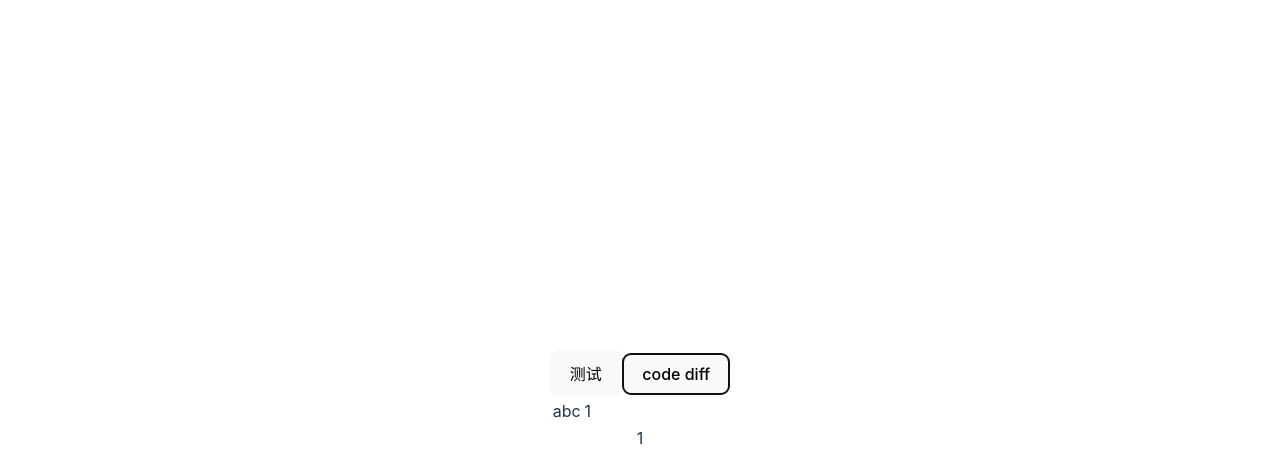
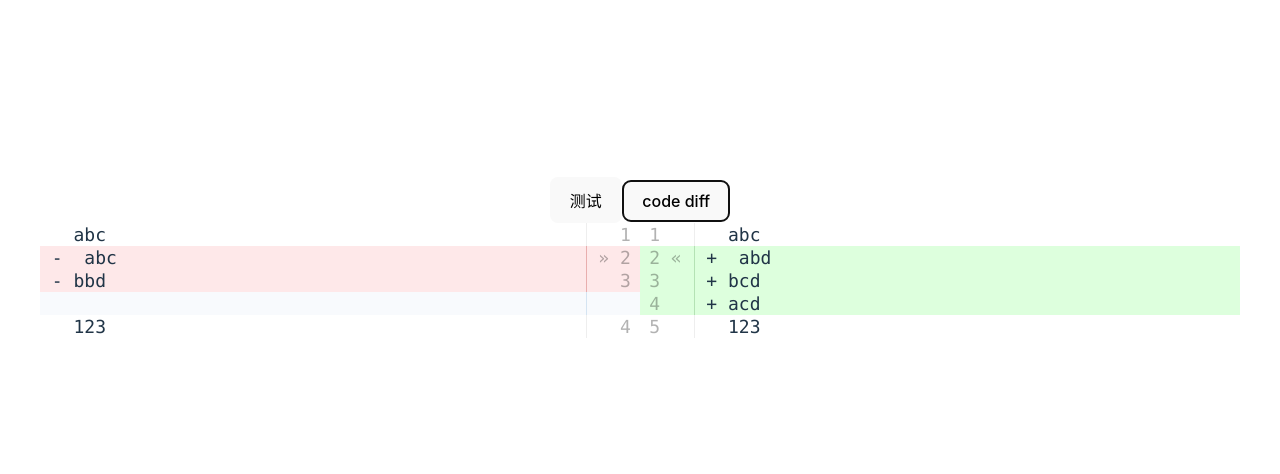
Before and after one commit to feiya1314/vue3-code-diff-merge, a Vue app: page / in a window 1280 px wide. Both pictures are taken after a click on the button "code diff". Shown: the top 474 px of the page. Built offline with nearby package versions, Linux system fonts and the light colour scheme.

Commit message:
添加对比样式

```diff
--- a/src/components/code-diff-merge/CodeDiffMerge.vue
+++ b/src/components/code-diff-merge/CodeDiffMerge.vue
@@ -1,9 +1,26 @@
 <template>
   <button @click="doDiffText('abc \n abd\nbcd\nacd\n123')">code diff</button>
 
-
-  <SideBySideLine :linesPair="linesPair" :numb="num"></SideBySideLine>
-
+  <div class="diff">
+    <div class="diff-wrapper">
+      <div class="diff-content">
+        <div class="diff-page diff-page-left">
+          <table class="diff-table">
+            <tbody>
+              <SideBySideLine v-for="(item, index) in linesPairs" :groupLines="item.oldLines" :groupSize="item.oldLines.length" position="left" :groupIndex="index"></SideBySideLine>
+            </tbody>
+          </table>
+        </div>
+        <div class="diff-page diff-page-right">
+          <table class="diff-table">
+            <tbody>
+              <SideBySideLine v-for="(item, index) in linesPairs" :groupLines="item.newLines" :groupSize="item.newLines.length" position="right" :groupIndex="index"></SideBySideLine>
+            </tbody>
+          </table>
+        </div>
+      </div>
+    </div>
+  </div>
 </template>
 
 <script setup lang="ts">
@@ -20,6 +37,32 @@ import SideBySideLine from './SideBySideLine.vue'
 import hljs from 'highlight.js'
 import { ref, reactive, toRefs } from "vue";
 
+const props = defineProps({
+  pageWidth: {
+    type: String,
+    default: "1200px",
+    required: false
+  },
+  pageHeight: {
+    type: String,
+    default: "400px",
+    required: false
+  },
+  fontSize: {
+    type: String,
+    default: "18px",
+    required: false
+  },
+  oldString: {
+    type: String,
+    required: false
+  },
+  newString: {
+    type: String,
+    required: false
+  },
+});
+
 // 定义外部参数，其他组件使用该组件时可以传的参数
 // https://cn.vuejs.org/guide/typescript/composition-api.html#typing-component-props
 // const props = defineProps({
@@ -28,8 +71,9 @@ import { ref, reactive, toRefs } from "vue";
 // })
 
 // const diffText = ref('');
-const linesPair: ContrastLinesPair = reactive(new ContrastLinesPair(new Array(), new Array()));
-const num = ref(0);
+// const linesPair: ContrastLinesPair = reactive(new ContrastLinesPair(new Array(), new Array()));
+const linesPairs = ref(new Array<ContrastLinesPair>());
+// const num = ref(0);
 const doDiffText = (data: string) => {
   let result: Array<TextLine[]> = getDiff("abc \n abc\nbbd\n123", data);
   console.log(result);
@@ -39,11 +83,12 @@ const doDiffText = (data: string) => {
     return;
   }
   console.log(compactResult);
+  linesPairs.value = compactResult;
 
-  linesPair.newLines = compactResult[num.value].newLines;
-  linesPair.oldLines = compactResult[num.value].oldLines;
-  num.value = num.value + 1;
-  console.log(num.value);
+  // linesPair.newLines = compactResult[1].newLines;
+  // linesPair.oldLines = compactResult[1].oldLines;
+  // num.value = compactResult[1].newLines.length;
+  // console.log(num.value);
 }
 
 </script>
@@ -71,3 +116,62 @@ export default {
   }
 }
 </script> -->
+<style>
+.diff {
+  width: v-bind(pageWidth);
+  /* height: 400px; */
+}
+
+.diff-wrapper {
+  position: relative;
+  line-height: normal;
+  height: v-bind(pageHeight);
+}
+
+.diff-content {
+  display: flex;
+  width: 100%;
+  height: 100%;
+}
+
+.diff-page {
+  display: inline-block;
+  overflow-x: scroll;
+  /* overflow-x: auto; */
+  overflow-y: hidden;
+  width: 50%;
+
+}
+
+.diff-page-left {
+  text-align: left;
+  margin-bottom: -8px;
+}
+
+.diff-page-right {
+  text-align: left;
+  margin-bottom: -8px;
+}
+
+.diff-table {
+  width: 100%;
+  border-collapse: collapse;
+  font-family: Menlo, Consolas, monospace;
+  font-size: v-bind(fontSize);
+}
+
+.diff-wrapper tr {
+  height: 20px;
+  display: table-row;
+  vertical-align: inherit;
+  border-color: inherit;
+}
+
+.diff-wrapper table {
+  display: table;
+  box-sizing: border-box;
+  text-indent: initial;
+  border-spacing: 2px;
+  border-color: grey;
+}
+</style>
--- a/src/components/code-diff-merge/SideBySideLine.vue
+++ b/src/components/code-diff-merge/SideBySideLine.vue
@@ -1,11 +1,66 @@
 <template>
-  <table>
-    <tr v-for="line in linesPair.oldLines">
-      <td>{{ line.value }}</td>
-      <td>{{ line.index }}</td>
-    </tr>
-  </table>
-  <span>{{ numb }}</span>
+  <tr v-for="(n, index) in groupSize">
+
+    <!-- -------------------- 右侧 文本列行号 开始------------------------>
+    <td v-if="position == 'right' && groupLines[index].status == LineStatus.ADD" class="line-num-right line-num line-add">
+      {{ groupLines[index].index }}
+      <span v-if="index == 0"> «&nbsp;</span>
+      <span v-if="index > 0"> &nbsp;&nbsp; </span>
+    </td>
+
+    <td v-if="position == 'right' && groupLines[index].status == LineStatus.EMPTY" class="line-num-right line-num line-empty" />
+
+    <td v-if="position == 'right' && groupLines[index].status == LineStatus.NORMAL" class="line-num-right line-num line-normal">
+      {{ groupLines[index].index }}
+      &nbsp;&nbsp;
+    </td>
+    <!-- -------------------- 右侧 文本列行号 结束------------------------>
+
+    <!-- -------------------- 文本列处理 开始------------------------>
+    <td v-if="groupLines[index].status == LineStatus.REMOVED" class="line-value line-del">
+      <div>
+        <span class="line-prefix">&nbsp;-&nbsp;</span>
+        <span class="line-ctn">{{ groupLines[index].value }}</span>
+      </div>
+    </td>
+
+    <td v-if="groupLines[index].status == LineStatus.ADD" class="line-value line-add">
+      <div>
+        <span class="line-prefix">&nbsp;+&nbsp;</span>
+        <span class="line-ctn">{{ groupLines[index].value }}</span>
+      </div>
+    </td>
+
+    <td v-if="groupLines[index].status == LineStatus.EMPTY" class="line-value line-empty">
+      <div>
+        <span class="line-prefix">&nbsp;&nbsp;&nbsp;</span>
+        <span class="line-ctn"><br></span>
+      </div>
+    </td>
+
+    <td v-if="groupLines[index].status == LineStatus.NORMAL" class="line-value line-normal">
+      <div>
+        <span class="line-prefix">&nbsp;&nbsp;&nbsp;</span>
+        <span class="line-ctn">{{ groupLines[index].value }}</span>
+      </div>
+    </td>
+    <!-- -------------------- 文本列处理 结束------------------------>
+
+    <!-- -------------------- 左侧 文本列行号 开始------------------------>
+    <td v-if="position == 'left' && groupLines[index].status == LineStatus.REMOVED" class="line-num-left line-num line-del">
+      <span v-if="index == 0"> &nbsp;» </span>
+      <span v-if="index > 0"> &nbsp;&nbsp; </span>
+      {{ groupLines[index].index }}
+    </td>
+
+    <td v-if="position == 'left' && groupLines[index].status == LineStatus.EMPTY" class="line-num-left line-num line-empty" />
+
+    <td v-if="position == 'left' && groupLines[index].status == LineStatus.NORMAL" class="line-num-left line-num line-normal">
+      &nbsp;&nbsp;
+      {{ groupLines[index].index }}
+    </td>
+    <!-- -------------------- 左侧 文本列行号 结束------------------------>
+  </tr>
   <!-- <span>{{cnumb}}</span> -->
 </template>
 
@@ -13,20 +68,33 @@
 import { TextLine } from './text-line'
 import { ContrastLinesPair } from './contrast-lines-pair'
 import { ref, reactive, toRefs, computed } from "vue";
+import { LineStatus } from './line-status-enum'
 // 定义外部参数，其他组件使用该组件时可以传的参数
 
 
 // https://cn.vuejs.org/guide/typescript/composition-api.html#typing-component-props
 const props = defineProps({
-  linesPair: {
-    type: ContrastLinesPair,
+  groupLines: {
+    type: Array<TextLine>,
     required: true
   },
-  numb: {
+  groupSize: {
     type: Number,
     required: true
   },
+  groupIndex: {
+    type: Number,
+    required: true
+  },
+  position: {
+    type: String,
+    required: true
+  }
 });
+
+// 或者使用toRefs，否则将失去响应式
+const { groupLines, groupSize, groupIndex, position } = toRefs(props);
+
 // Vue3，什么情况下数据会丢失响应式呢？ https://blog.csdn.net/weixin_46683645/article/details/125977313
 
 // 此时 下面的 cnumb 已经不是响应式的了
@@ -39,9 +107,6 @@ const props = defineProps({
 // 如果父组件传过来的属性不需要改变，则直接用即可，如果需要根据传过来的值做处理，可以用 computed 函数
 // const cnumb = computed(() => props.numb + 100)
 // const coldLines = computed(() => props.linesPair.oldLines)
-
-// 或者使用toRefs，否则将失去响应式
-const { linesPair, numb } = toRefs(props);
 </script>
 
 <!--
@@ -57,3 +122,70 @@ export default defineComponent({
     }
   })
   </script> -->
+<style>
+.line-prefix {
+  -webkit-user-select: none;
+  -moz-user-select: none;
+  -ms-user-select: none;
+  user-select: none;
+}
+
+.line-value {
+  width: calc(100%-50px);
+}
+
+.line-num {
+  -webkit-user-select: none;
+  -moz-user-select: none;
+  -ms-user-select: none;
+  user-select: none;
+  /* position: absolute;
+  display: inline-block; */
+  -webkit-box-sizing: border-box;
+  box-sizing: border-box;
+  width: 3em;
+  background-color: #fff;
+  color: rgba(0, 0, 0, .3);
+
+  border: solid #eee;
+  /* border-width: 0 1px; */
+  cursor: pointer;
+  overflow: hidden;
+  text-overflow: ellipsis;
+  height: 20px;
+}
+
+.line-num-right {
+  /* padding-right: 0.5em; */
+  text-align: right;
+  border-left-width: 0px;
+  border-right-width: 1px;
+  border-top-width: 0px;
+  border-bottom-width: 0px;
+}
+
+.line-num-left {
+  /* padding-left: 0.5em; */
+  text-align: left;
+  border-left-width: 1px;
+  border-right-width: 0px;
+  border-top-width: 0px;
+  border-bottom-width: 0px;
+}
+
+.line-del {
+  background-color: #fee8e9;
+  border-color: #e9aeae;
+}
+
+.line-empty {
+  background-color: #f8fafd;
+  color: rgba(0, 0, 0, .3);
+  border-color: #d5e4f2;
+}
+
+.line-add {
+  background-color: #dfd;
+  border-color: #b4e2b4;
+}
+</style>
```
